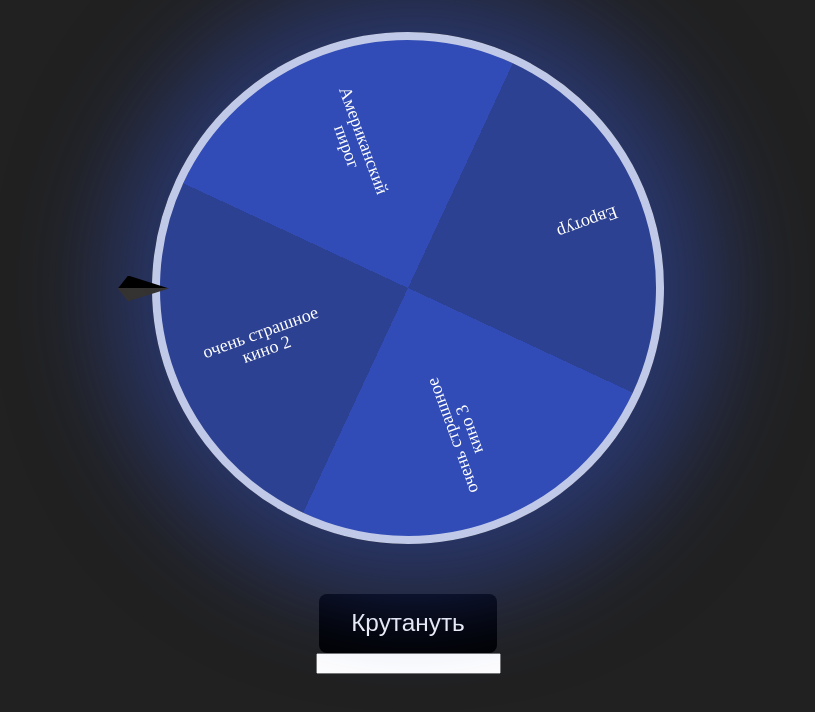
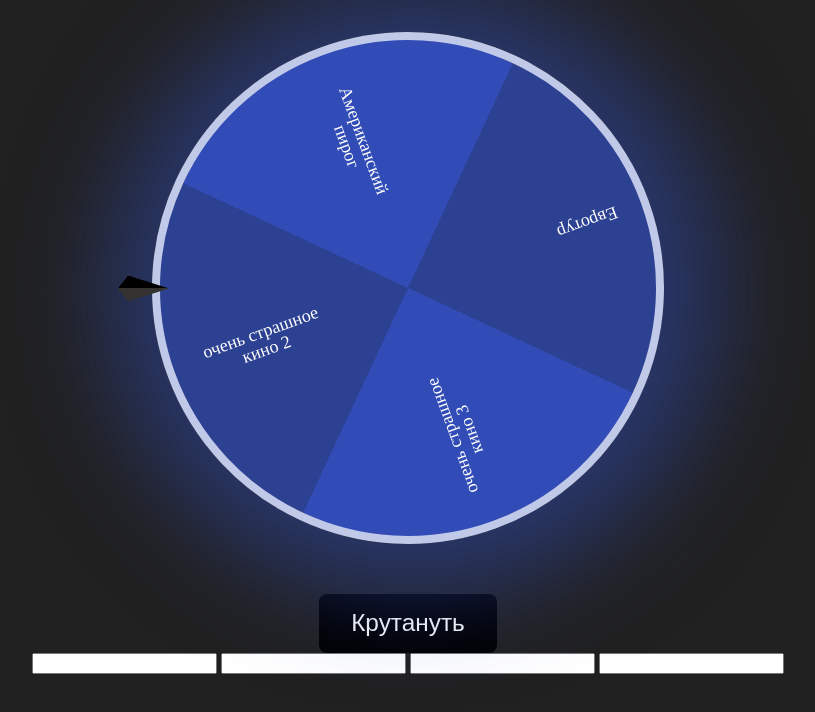
Before and after one commit to Ori-wiki/--------------, a plain HTML site: page index.html in a window 1280 px wide. Shown: the whole page, without its empty margins (232-1047 px from the left). Drawn offline with Linux system fonts and the light colour scheme.

Commit message:
Update index.html

```diff
--- a/index.html
+++ b/index.html
@@ -17,6 +17,10 @@
   </div>
   <div class="date">
     <input class="input__date">
+     <input class="input__date">
+     <input class="input__date">
+     <input class="input__date">
+
   </div>
   <script src="script.js"></script>
 
```
